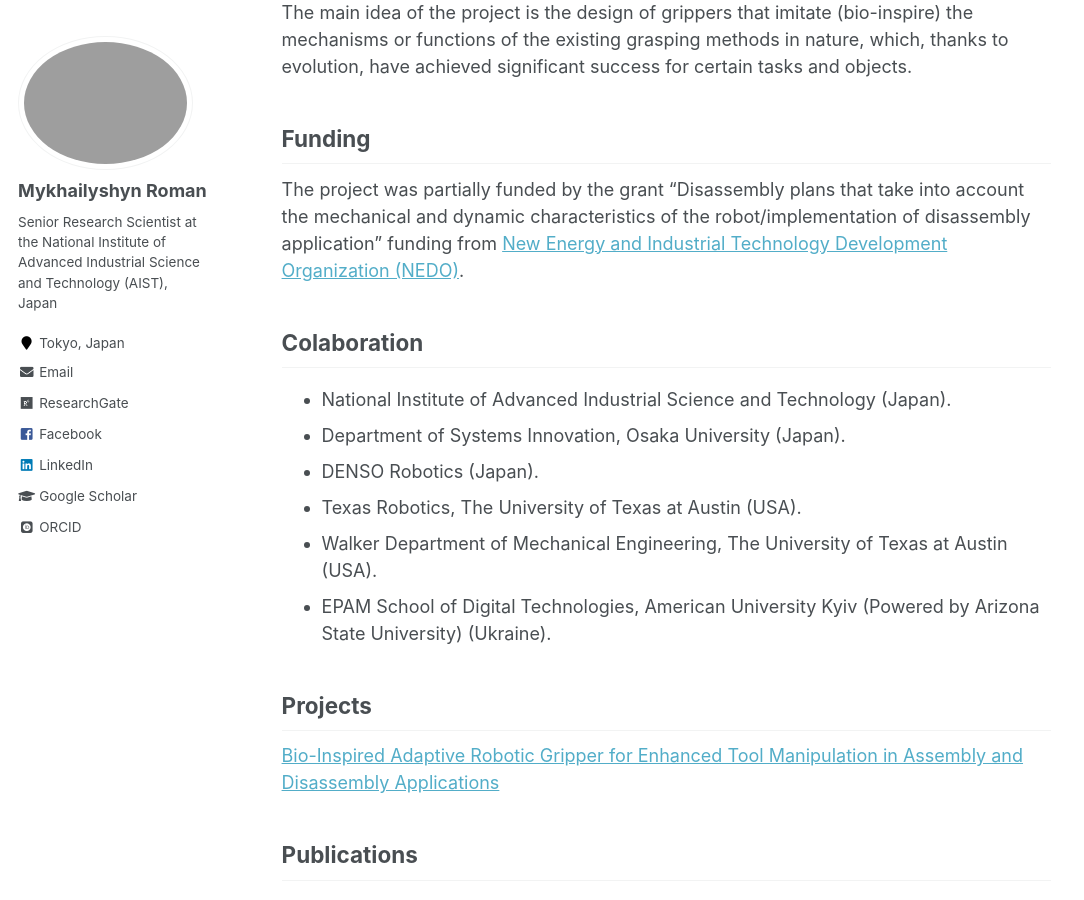
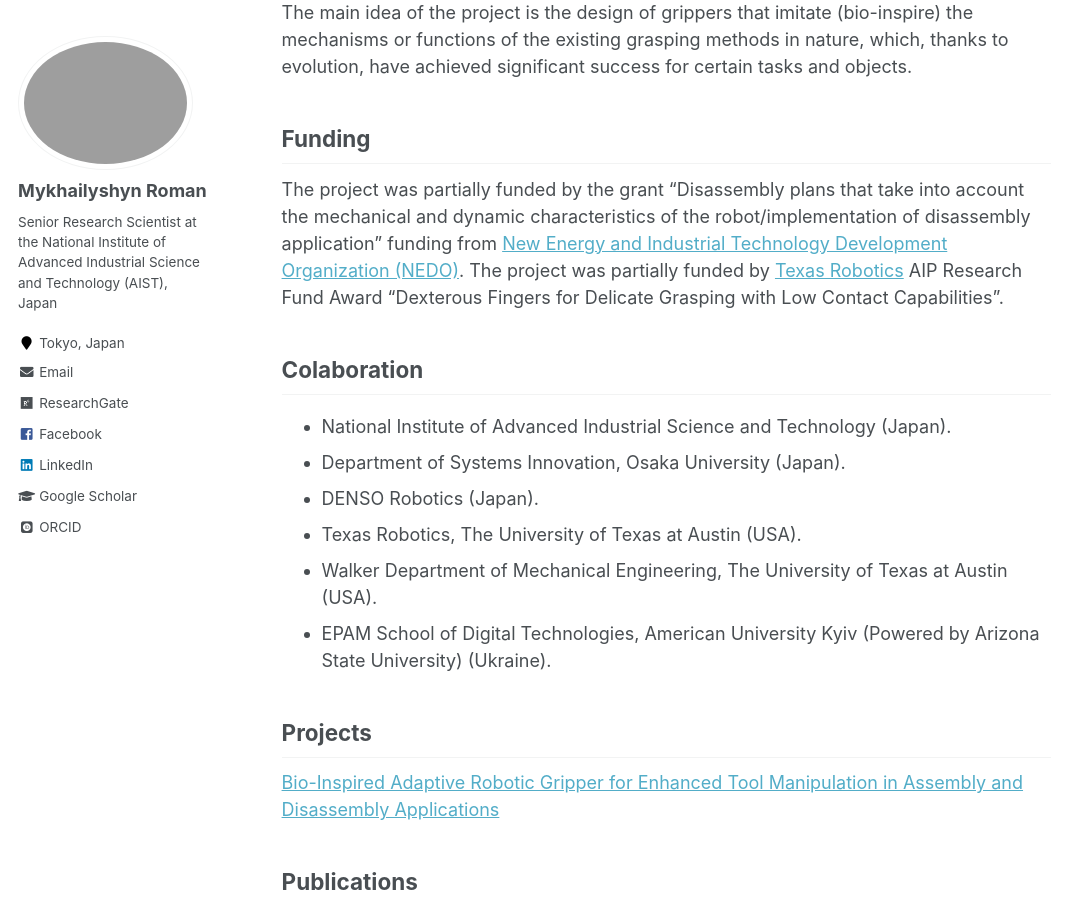
Before and after one commit to RomanMykhailyshyn/RomanMykhailyshyn.github.io, a Jekyll site: the page built from _portfolio/portfolio-3.md, in a window 1280 px wide and 900 px high, scrolled down 311 px. Shown: the whole window, without its empty margins (0-1084 px from the left). Built offline with Jekyll 4.4.1, drawn with Linux system fonts in a browser that asks for light colours; some web fonts are replaced.

Commit message:
Update portfolio-3.md

```diff
--- a/_portfolio/portfolio-3.md
+++ b/_portfolio/portfolio-3.md
@@ -7,7 +7,7 @@ collection: portfolio
 The main idea of the project is the design of grippers that imitate (bio-inspire) the mechanisms or functions of the existing grasping methods in nature, which, thanks to evolution, have achieved significant success for certain tasks and objects.
 
 ## Funding
-The project was partially funded by the grant "Disassembly plans that take into account the mechanical and dynamic characteristics of the robot/implementation of disassembly application" funding from [New Energy and Industrial Technology Development Organization (NEDO)](https://www.nedo.go.jp/english/).
+The project was partially funded by the grant "Disassembly plans that take into account the mechanical and dynamic characteristics of the robot/implementation of disassembly application" funding from [New Energy and Industrial Technology Development Organization (NEDO)](https://www.nedo.go.jp/english/). The project was partially funded by [Texas Robotics](https://robotics.utexas.edu/) AIP Research Fund Award “Dexterous Fingers for Delicate Grasping with Low Contact Capabilities”.
 
 ## Colaboration
 * National Institute of Advanced Industrial Science and Technology (Japan).
```
